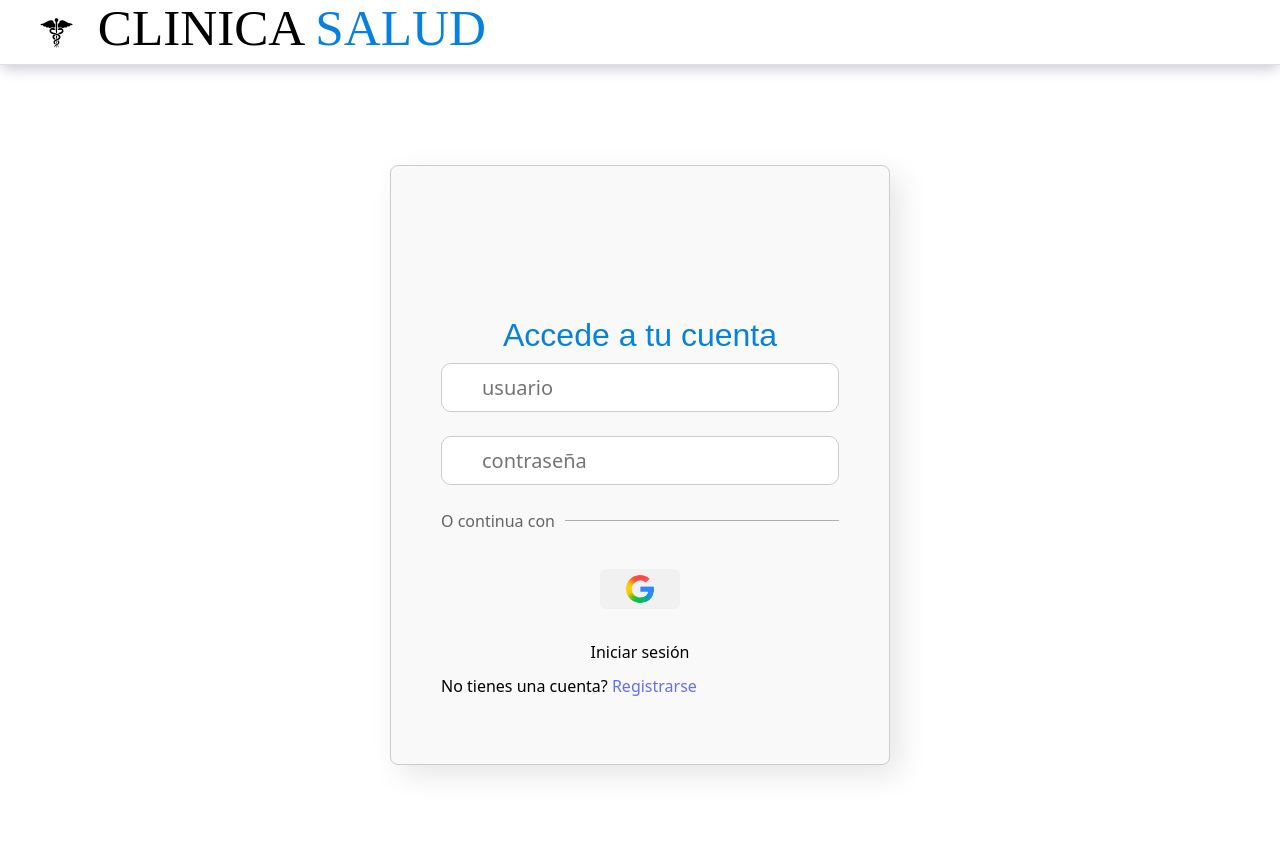
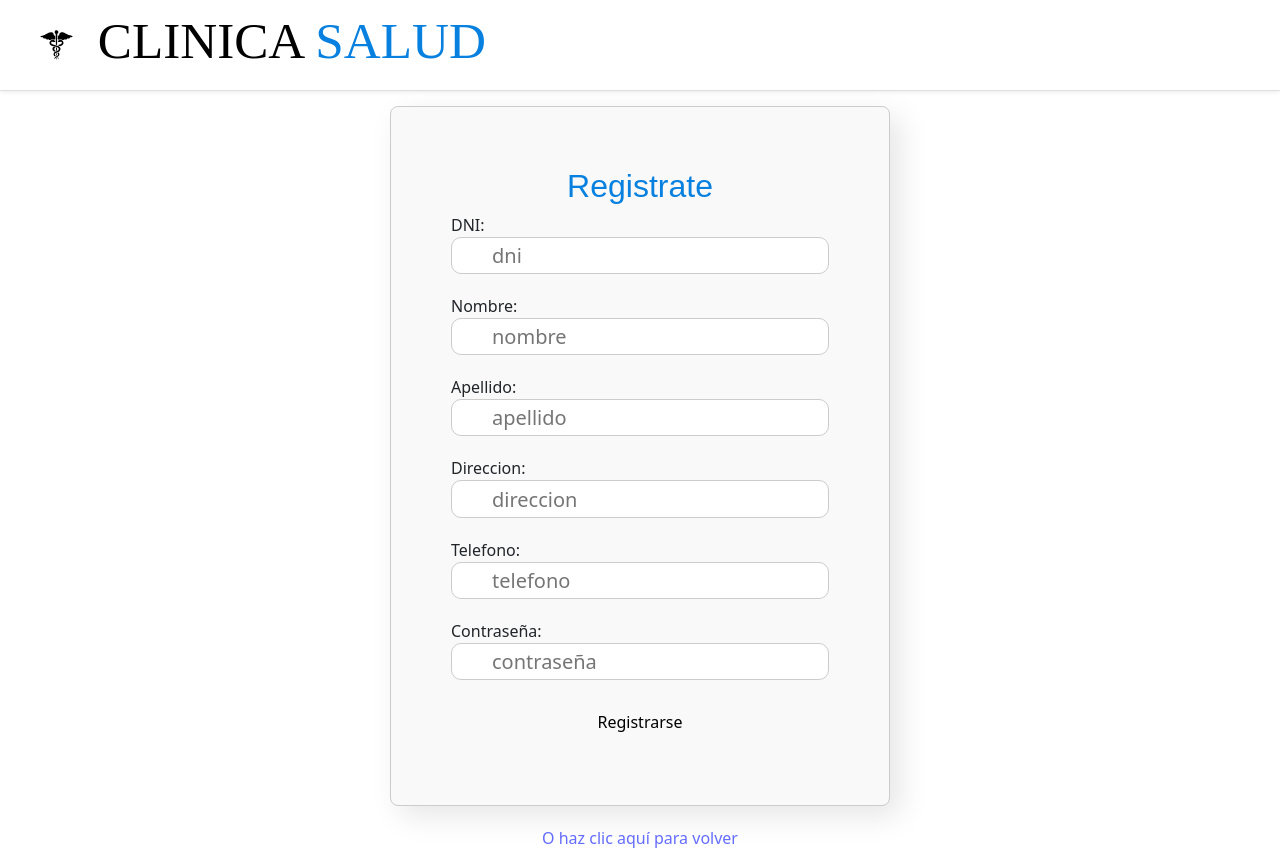
Before and after one commit to anitsako/tf-met-sist-2, a React (Vite) app in the folder frontend/: page /registrarse in a window 1280 px wide. Before the commit this address led to /. Before the commit the page ends 800 px from the top, so only its background shows below. Built offline with nearby package versions, Linux system fonts and the light colour scheme; no server answers.

Commit message:
Varios errores arreglados, contextos funcionando correctamente. Ventana de registrarse agregada. Queda agregar logica, proyecto casi listo

```diff
--- a/frontend/src/App.jsx
+++ b/frontend/src/App.jsx
@@ -10,20 +10,23 @@ import { Profesionales } from "./Profesionales";
 import { TurnoForm } from "./TurnoForm";
 import { Calendario } from "./Calendario";
 import { Reportes } from "./Reportes";
+import { RegistrarUsuario } from './RegistrarUsuario'
 
 function App() {
   return (
     <BrowserRouter>
       <AuthProvider>
         <Routes>
-          <Route path="/" element={<><Header /><Login /></>} />
+          <Route path="/" element={<><Header compact /><Login /></>} end />
+          <Route path="/registrarse" element={<> <Header compact /> <RegistrarUsuario /> </>} />
+
           <Route path="/dashboard" element={ <AuthPage> <Dashboard /> </AuthPage>} />
-          <Route path="/nueva-cita" element={<TurnoForm />} />
-          <Route path="/pacientes" element={<><Header compact /><Pacientes /></>} />
-          <Route path="/especialidades" element={<><Header compact /><Especialidades /></>} />
-          <Route path="/profesionales" element={<><Header compact /><Profesionales /></>} />
-          <Route path="/calendario" element={<Calendario />} />
-          <Route path="/reportes" element={<Reportes />} />
+          <Route path="/nueva-cita" element={<> <Header compact /> <AuthPage> <TurnoForm /> </AuthPage> </>} />
+          <Route path="/pacientes" element={<><Header compact /> <AuthPage> <Pacientes /> </AuthPage> </>} />
+          <Route path="/especialidades" element={<><Header compact /> <AuthPage> <Especialidades /> </AuthPage> </>} />
+          <Route path="/profesionales" element={<><Header compact /> <AuthPage> <Profesionales /> </AuthPage> </>} />
+          <Route path="/calendario" element={<> <Header compact /> <AuthPage> <Calendario /> </AuthPage> </>} />
+          <Route path="/reportes" element={<> <Header compact /> <AuthPage> <Reportes /> </AuthPage> </>} />
         </Routes>
       </AuthProvider>
     </BrowserRouter>
--- a/frontend/src/AuthContext.jsx
+++ b/frontend/src/AuthContext.jsx
@@ -5,10 +5,8 @@ const AuthContext = createContext()
 
 export const AuthProvider = ({ children }) => {
     const navigate = useNavigate()
-    const [user, setUser] = useState(() => {
-        const savedUser = localStorage.getItem('user')
-        return savedUser ? JSON.parse(savedUser) : null
-    })
+    const [user, setUser] = useState(null)
+    const [loading, setLoading] = useState(true)
 
     const login = (userData) => {
         setUser(userData)
@@ -22,11 +20,17 @@ export const AuthProvider = ({ children }) => {
         navigate('/')
     }
 
+
     useEffect(() => {
-        if(!user && window.location.pathname !== '/') {
-            navigate('/') // Iniciar sesión
+        if(user) {
+            localStorage.setItem('user', JSON.stringify(user))
+        } else {
+            localStorage.removeItem('user')
         }
-    }, [user, navigate])
+
+
+    }, [user])
+
 
     return (
         <AuthContext.Provider value={{ user, login, logout }}>{children}</AuthContext.Provider>
--- a/frontend/src/Calendario.jsx
+++ b/frontend/src/Calendario.jsx
@@ -1,10 +1,9 @@
 import { useState, useEffect } from "react";
-import { data, NavLink, useNavigate } from "react-router-dom";
+import { NavLink, useNavigate } from "react-router-dom";
 import Calendar from "react-calendar";
 import "react-calendar/dist/Calendar.css";
 import "./Calendario.css";
 import { api } from "./api";
-import { Header } from "./Header";
 
 export function Calendario() {
     const navigate = useNavigate();
@@ -13,7 +12,7 @@ export function Calendario() {
     const [turnosDia, setTurnosDia] = useState([]);
     const [profesionales, setProfesionales] = useState([]);
     const [especialidades, setEspecialidades] = useState([]);
-    const [filtroProfesional, setFiltroProfecional] = useState("");
+    const [filtroProfesional, setFiltroProfesional] = useState("");
     const [filtroEspecialidad, setFiltroEspecialidad] = useState("");
     const [loading, setLoading] = useState(false);
 
@@ -106,7 +105,6 @@ useEffect(() => {
 
  return (
     <>
-    <Header compact />
     <div className="calendario-container">
       {/* NAV */}
       <nav className="navbar navbar-expand-lg navbar-light bg-light mb-4">
--- a/frontend/src/Header.jsx
+++ b/frontend/src/Header.jsx
@@ -1,5 +1,6 @@
 import './index.css'
 import { useAuth } from './AuthContext'
+import { Link } from 'react-router-dom'
 
 // Se agregó una clase para agrupar el logo con el título correctamente alineado
 export function Header({ compact = false }) {
--- a/frontend/src/Login.jsx
+++ b/frontend/src/Login.jsx
@@ -1,4 +1,4 @@
-import { useNavigate } from 'react-router-dom'
+import { useNavigate, Link } from 'react-router-dom'
 import { useState } from 'react'
 import './login.css'
 import { useAuth } from './AuthContext'
@@ -7,6 +7,7 @@ import { useAuth } from './AuthContext'
 // #ebeff8 color para hero dashboard
 
 export function Login() {
+    const navigate = useNavigate()
     const { login } = useAuth()
     const [direccion, setDireccion] = useState('')
     const [contraseña, setContraseña] = useState('')
@@ -15,7 +16,6 @@ export function Login() {
     const handleSubmit = async (e) => {
         e.preventDefault()
         setError(null)
-        //Por ahora navega directo al dashboard (sin validar)
 
         try {
 
@@ -41,6 +41,7 @@ export function Login() {
         }
 
     }
+
     return (
         <>
             <form className='login-form' onSubmit={handleSubmit}>
@@ -53,8 +54,10 @@ export function Login() {
                     <p id='continua'>O continua con</p>
                         <a className='logos' target='blank' href='https://www.google.com/?hl=es&safe=active&ssui=on'><img src="/google.svg" id='google-logo' alt="google logo" /></a>
                     <button type="submit">Iniciar sesión</button>
-                    <p style={{color: 'black'}}>No tienes una cuenta? <a href="">Registrarse</a></p>
             </form>
+                   <p style={{color: 'black', textAlign: 'center', marginTop: '10px'}}>
+                        No tienes una cuenta? <Link to='/registrarse'>Registrarse</Link>
+                    </p>
         </>
     )
 }
--- a/frontend/src/RegistrarUsuario.jsx
+++ b/frontend/src/RegistrarUsuario.jsx
@@ -0,0 +1,55 @@
+import { Link, useNavigate } from 'react-router-dom'
+import './registrar.css'
+
+
+export const RegistrarUsuario = () => {
+    const navigate = useNavigate()
+
+    const handleSubmit = async (e) => {
+        e.preventDefault()
+
+        try {
+
+            const response = await fetch('http://localhost:8000/clientes', {
+                method: 'POST',
+                headers: { 'Content-Type': 'application/json' },
+                body: {}
+            })
+
+            const data = await response.json()
+
+            if(!response.ok) {
+                throw new Error(data.e)
+            }
+
+        } catch(e) {
+
+        }
+    }
+
+    console.log('RegistrarUsuario renderizado ✓')
+
+    return (
+        <div className='container'>
+            <form onSubmit={handleSubmit} className='register-form'>
+            <h2>Registrate</h2>
+                <label htmlFor="dni">DNI: </label>
+                <input type="text" name="dni" id="dni" placeholder='dni' />
+                <label htmlFor="nombre">Nombre: </label>
+                <input type="text" name="nombre" id="nombre" placeholder='nombre' />
+                <label htmlFor="apellido">Apellido: </label>
+                <input type="text" name="apellido" id="apellido" placeholder='apellido' />
+                <label htmlFor="direccion">Direccion: </label>
+                <input type="text" name="direccion" id="direccion" placeholder='direccion' />
+                <label htmlFor="telefono">Telefono: </label>
+                <input type="text" name="telefono" id="telefono" placeholder='telefono' />
+                <label htmlFor="contraseña">Contraseña: </label>
+                <input type="password" name="contraseña" id="contraseña" placeholder='contraseña' />
+                <button type="submit">Registrarse</button>
+            </form>
+            <Link to="/" style={{ marginTop: '20px', display: 'block', textAlign: 'center' }}>
+                O haz clic aquí para volver
+            </Link>
+        </div>
+    )
+}
--- a/frontend/src/Reportes.jsx
+++ b/frontend/src/Reportes.jsx
@@ -74,8 +74,6 @@ export function Reportes() {
 
   return (
     <>
-    <Header compact />
-
       {/* NAV con NavLink */}
       <nav className="navbar navbar-expand-lg navbar-light bg-light mb-4">
         <div className="container-fluid">
--- a/frontend/src/TurnoForm.jsx
+++ b/frontend/src/TurnoForm.jsx
@@ -1,7 +1,6 @@
 import { useEffect, useState } from 'react'
 import { useForm } from 'react-hook-form'
 import { api } from './api'
-import { Header } from './Header'
 import { NavLink } from 'react-router-dom'
 
 export function TurnoForm({ onCreated }) {
@@ -36,7 +35,6 @@ export function TurnoForm({ onCreated }) {
 
   return (
     <>
-      <Header compact/>
 
       <nav className="navbar navbar-expand-lg navbar-light bg-light mb-4">
           <div className="container-fluid">
--- a/frontend/src/login.css
+++ b/frontend/src/login.css
@@ -8,7 +8,7 @@
     font-size: 2rem;
     color: var(--color-primario);
     text-align: center;
-    margin-top: 100px;
+    margin-top: 70px;
     font-family: Arial, sans-serif;
 }
 
--- /dev/null
+++ b/frontend/src/registrar.css
@@ -0,0 +1,37 @@
+:root {
+    --color-primario: #0780df;
+    --color-secundario: #f5f5f5;
+    --color-negro: black;
+}
+
+.register-form {
+    display: flex;
+    flex-direction: column;
+    width: 500px;
+    height: 700px;
+    margin: 0 auto;
+    padding: 60px;
+    border: 1px solid #ccc;
+    border-radius: 8px;
+    background-color: #f9f9f9;
+    box-shadow: 10px 10px 30px rgba(0, 0, 0, 0.1);
+}
+
+h2 {
+    font-size: 2rem;
+    color: var(--color-primario);
+    text-align: center;
+    font-family: Arial, sans-serif;
+}
+
+.register-form input {
+    margin-bottom: 20px;
+    background-color: #fff;
+    color: var(--color-negro);
+    width: auto;
+    height: 60px;
+    padding-left: 40px;
+    border: 1px solid #ccc;
+    border-radius: 10px;
+    font-size: 20px;
+}
```
Lines whose indentation alone changed are shown as unchanged.
